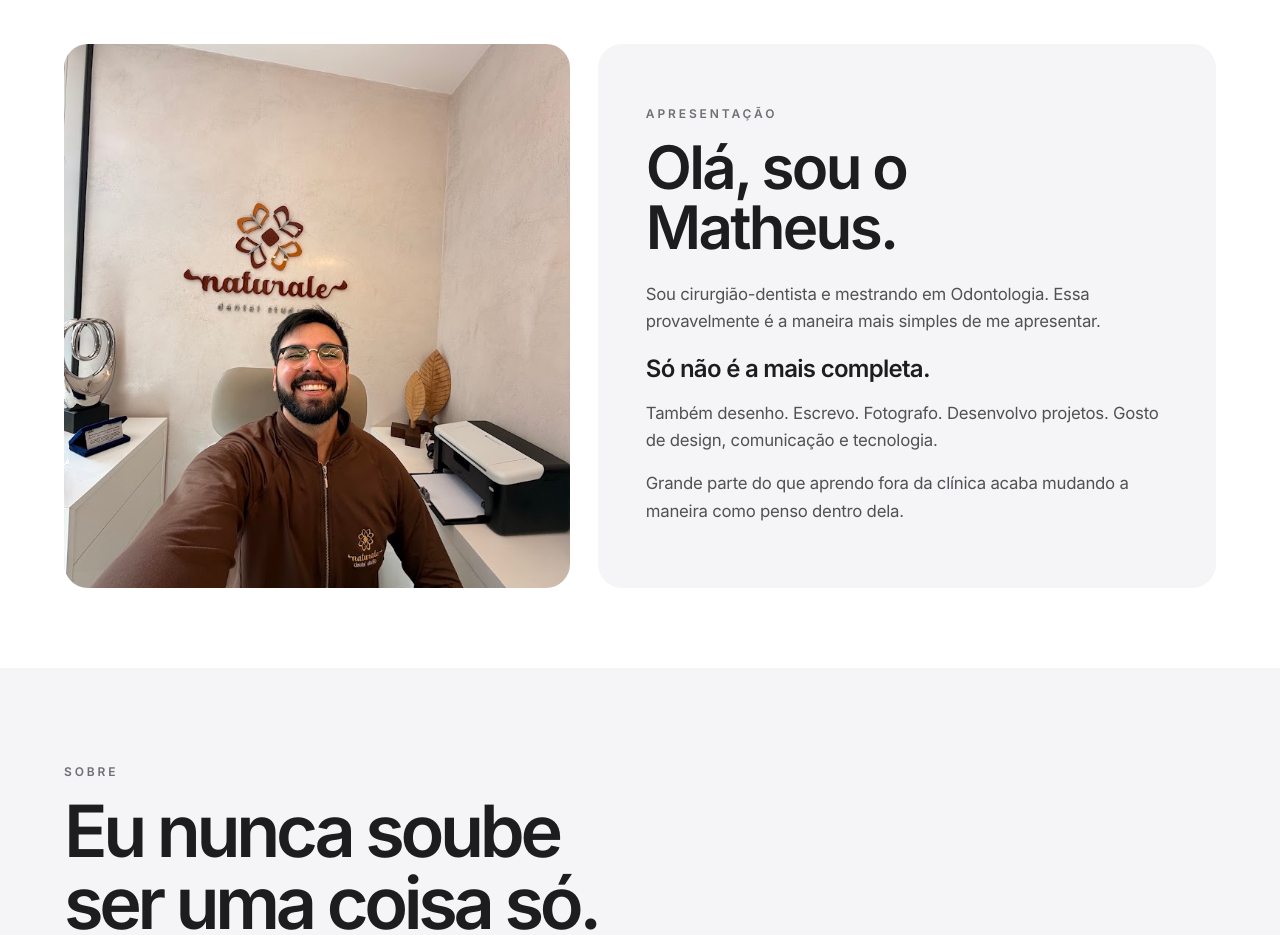
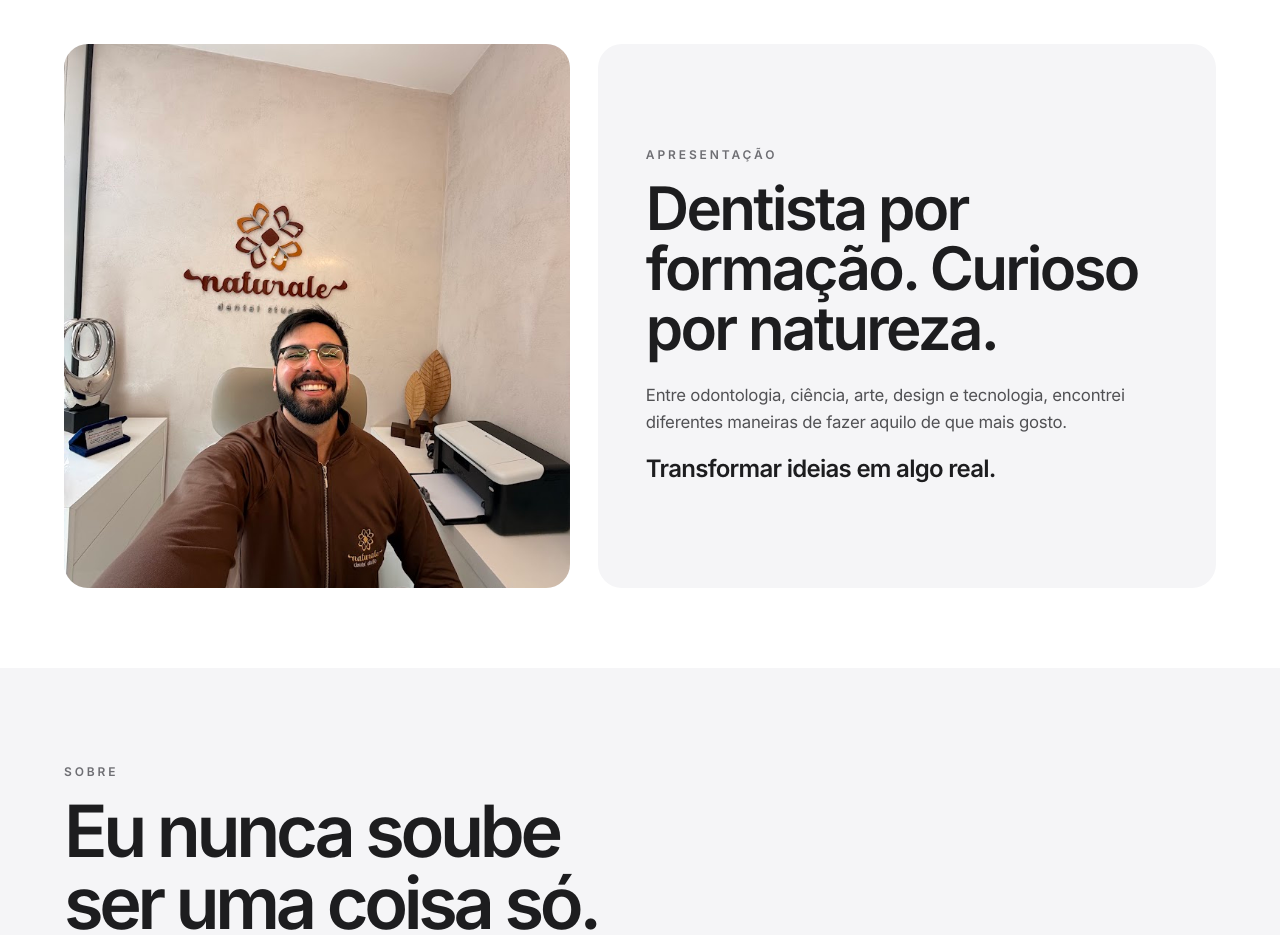
Before and after one commit to drmatheusfilgueiras/matheusfilgueiras, a React (Vite) app: page / in a window 1280 px wide. Shown: the part 980-1915 px from the top of the page. Built offline with nearby package versions, Linux system fonts and the light colour scheme; the HTML template or start-up script is replaced by a standard one; a web font is replaced by a local one.

Commit message:
Swap home introduction sections

```diff
--- a/src/pages/AppleTestPage.jsx
+++ b/src/pages/AppleTestPage.jsx
@@ -623,12 +623,10 @@ function AppleTestPage() {
             <Reveal delay={0.08} className="flex items-center rounded-[24px] bg-[#f5f5f7] p-7 sm:p-10 lg:p-12">
               <div>
                 <p className="text-xs font-semibold uppercase tracking-[0.24em] text-[#6e6e73]">Apresentação</p>
-                <h2 className="mt-4 text-4xl font-semibold tracking-[-0.045em] sm:text-6xl">Olá, sou o Matheus.</h2>
+                <h2 className="mt-4 text-4xl font-semibold tracking-[-0.045em] sm:text-6xl">Dentista por formação. Curioso por natureza.</h2>
                 <div className="mt-6 space-y-4 text-[1.05rem] leading-relaxed tracking-[-0.015em] text-[#515154]">
-                  <p>Sou cirurgião-dentista e mestrando em Odontologia. Essa provavelmente é a maneira mais simples de me apresentar.</p>
-                  <p className="text-2xl font-semibold tracking-[-0.03em] text-[#1d1d1f]">Só não é a mais completa.</p>
-                  <p>Também desenho. Escrevo. Fotografo. Desenvolvo projetos. Gosto de design, comunicação e tecnologia.</p>
-                  <p>Grande parte do que aprendo fora da clínica acaba mudando a maneira como penso dentro dela.</p>
+                  <p>Entre odontologia, ciência, arte, design e tecnologia, encontrei diferentes maneiras de fazer aquilo de que mais gosto.</p>
+                  <p className="text-2xl font-semibold tracking-[-0.03em] text-[#1d1d1f]">Transformar ideias em algo real.</p>
                 </div>
               </div>
             </Reveal>
```
